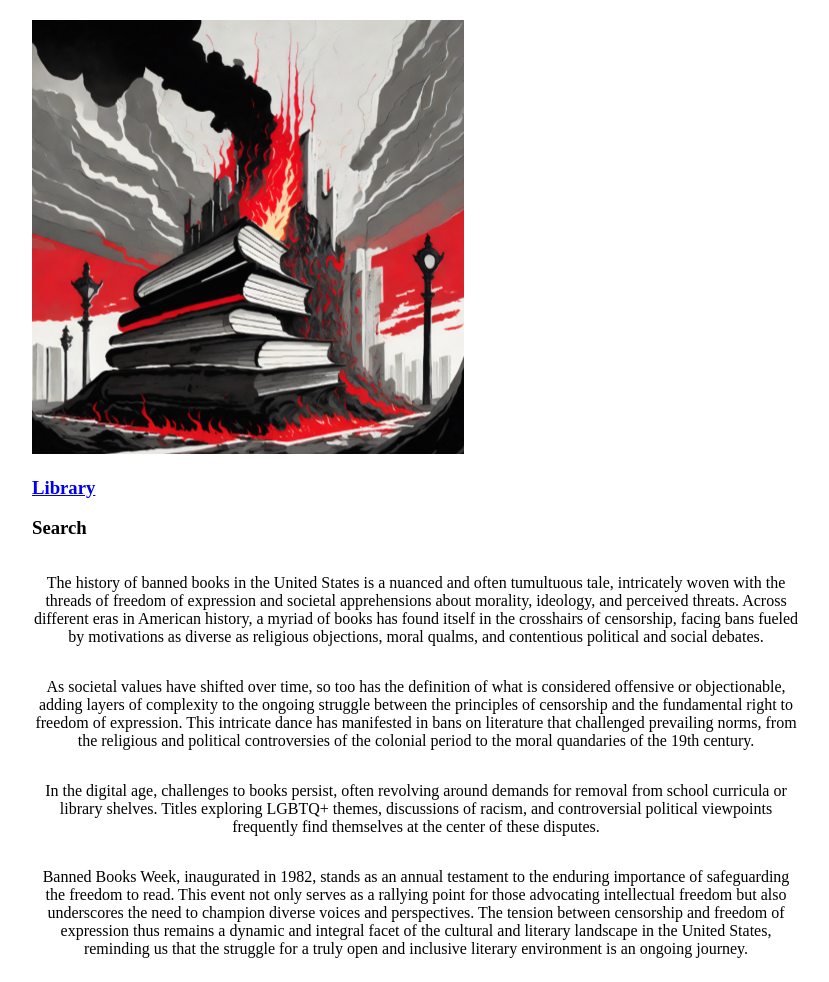
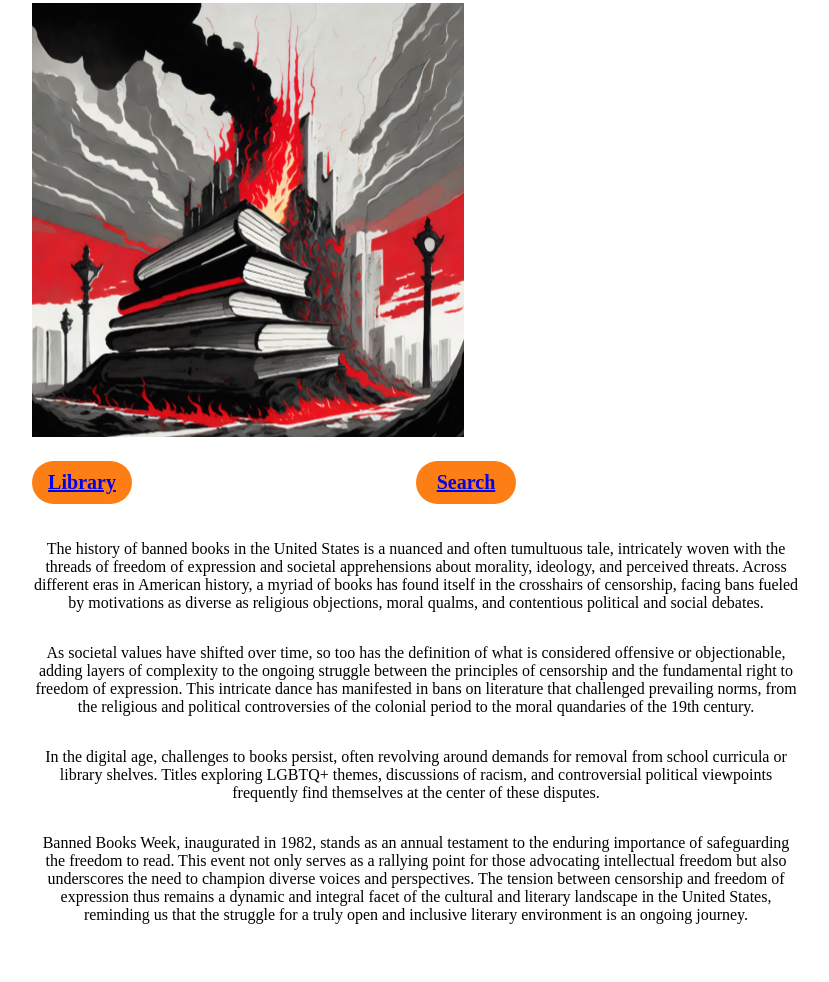
Before and after one commit to ProfessorKolodziej/final-project-fall-2022-the-librarians, a website: page src/index.html in a window 1280 px wide. Shown: the part 227-1209 px from the top of the page, without its empty margins (224-1053 px from the left). After the commit the page ends 1175 px from the top, so only its background shows below. Drawn offline with Linux system fonts and the light colour scheme.

Commit message:
some html and css changes
addition of more classes

```diff
--- a/src/css/style.css
+++ b/src/css/style.css
@@ -23,7 +23,7 @@
 	  font-display: swap;
 }
 
-h1{
+.title {
 	text-transform: capitalize;
 	text-align: center;
 	font-family: "Quakiez-Display";
@@ -33,11 +33,34 @@ h1{
 	align-items: center;
 
 }
-h2{
+.subtext {
 	font-family:'Times New Roman', Times, serif;
 }
-h3{
+
+.buttons {
 	font-family:'Times New Roman', Times, serif;
+	display: grid;
+	grid-template-columns: repeat(2, 1fr);
+	color:black;
+}
+
+.librarybutton {
+	order: 1;
+	background-color: #FD7E14;
+	width: 80px;
+	text-align: center;
+  	 border-radius: 50px;
+   	font-size: 20px;
+  	padding: 10px;
+}
+.searchbutton {
+	order: 2;
+	background-color: #FD7E14;
+	width: 80px;
+	text-align: center;
+  	border-radius: 50px;
+   	font-size: 20px;
+  	padding: 10px;
 }
 h4{
 	font-size: 150%;
@@ -47,13 +70,11 @@ h4{
 	justify-content: center;
 	align-items: center;
 }
-p{
+.paragraphs {
 	text-align: center;
 }
 .header image{
-	display: flex;
-	justify-content: center;
-	align-items: center;
+
 }
 .background-info-1{
 	display: flex;
@@ -84,6 +105,7 @@ p{
 	}
 }
 
+
 /*use grid and reference datalibrary*/
 
 .datalibrary {
--- a/src/index.html
+++ b/src/index.html
@@ -11,27 +11,28 @@
 </head>
 <body>
 	<main class="content-container">
-		<h1>Censored</h1>
-		<a href="library.html">link</a>
-		<!--above is what we will put on button-->
-		<h2> Banning Books Threatens Democracy. </h2>
-		<img src="images/burningbook.png" alt="A stack of books burning.">
+		<section class="intro">
+			<h1 class="title">Censored</h1>
+			<h2 class="subtext"> Banning Books Threatens Democracy.</h2>
+			<img src="images/burningbook.png" alt="A stack of books burning.">
+		</section>
 		<section class="buttons">
-			<h3><a href="library.html">Library</a></h3>
-			<h3>Search</h3>
+			<h3 class="librarybutton"><a href="library.html">Library</a></h3>
+			<h3 class="searchbutton"><a href="search.html">Search</a></h3>
 		</section>
-		</section>
-		<section id="background-info-1" class="background-info-1">
-			<p>The history of banned books in the United States is a nuanced and often tumultuous tale, intricately woven with the threads of freedom of expression and societal apprehensions about morality, ideology, and perceived threats. Across different eras in American history, a myriad of books has found itself in the crosshairs of censorship, facing bans fueled by motivations as diverse as religious objections, moral qualms, and contentious political and social debates.</p>
-		</section>
-		<section id="background-info-2" class="background-info-2">
-			<p>As societal values have shifted over time, so too has the definition of what is considered offensive or objectionable, adding layers of complexity to the ongoing struggle between the principles of censorship and the fundamental right to freedom of expression. This intricate dance has manifested in bans on literature that challenged prevailing norms, from the religious and political controversies of the colonial period to the moral quandaries of the 19th century.</p>
-		</section>
-		<section id="background-info-3" class="background-info-3">
-			<p>In the digital age, challenges to books persist, often revolving around demands for removal from school curricula or library shelves. Titles exploring LGBTQ+ themes, discussions of racism, and controversial political viewpoints frequently find themselves at the center of these disputes.</p>
-		</section>
-		<section id="background-info-4" class="background-info-4">
-			<p>Banned Books Week, inaugurated in 1982, stands as an annual testament to the enduring importance of safeguarding the freedom to read. This event not only serves as a rallying point for those advocating intellectual freedom but also underscores the need to champion diverse voices and perspectives. The tension between censorship and freedom of expression thus remains a dynamic and integral facet of the cultural and literary landscape in the United States, reminding us that the struggle for a truly open and inclusive literary environment is an ongoing journey.</p>
+		<section class="paragraphs">
+			<div class="background-info-1">
+				<p>The history of banned books in the United States is a nuanced and often tumultuous tale, intricately woven with the threads of freedom of expression and societal apprehensions about morality, ideology, and perceived threats. Across different eras in American history, a myriad of books has found itself in the crosshairs of censorship, facing bans fueled by motivations as diverse as religious objections, moral qualms, and contentious political and social debates.</p>
+			</div>
+			<div class="background-info-2">
+				<p>As societal values have shifted over time, so too has the definition of what is considered offensive or objectionable, adding layers of complexity to the ongoing struggle between the principles of censorship and the fundamental right to freedom of expression. This intricate dance has manifested in bans on literature that challenged prevailing norms, from the religious and political controversies of the colonial period to the moral quandaries of the 19th century.</p>
+			</div>
+			<div class="background-info-3">
+				<p>In the digital age, challenges to books persist, often revolving around demands for removal from school curricula or library shelves. Titles exploring LGBTQ+ themes, discussions of racism, and controversial political viewpoints frequently find themselves at the center of these disputes.</p>
+			</div>
+			<div class="background-info-4">
+				<p>Banned Books Week, inaugurated in 1982, stands as an annual testament to the enduring importance of safeguarding the freedom to read. This event not only serves as a rallying point for those advocating intellectual freedom but also underscores the need to champion diverse voices and perspectives. The tension between censorship and freedom of expression thus remains a dynamic and integral facet of the cultural and literary landscape in the United States, reminding us that the struggle for a truly open and inclusive literary environment is an ongoing journey.</p>
+			</div>
 		</section>
 	</main>
 
```
Also changed, not shown: src/search.html (+4 -0 lines).
